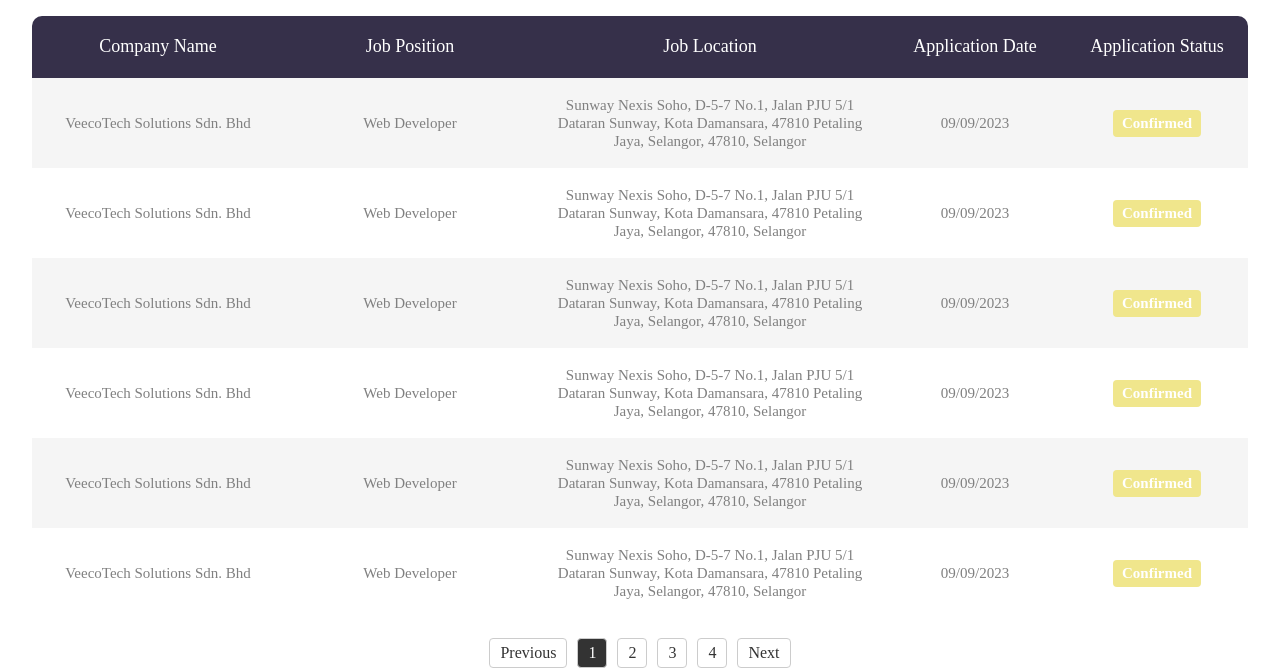
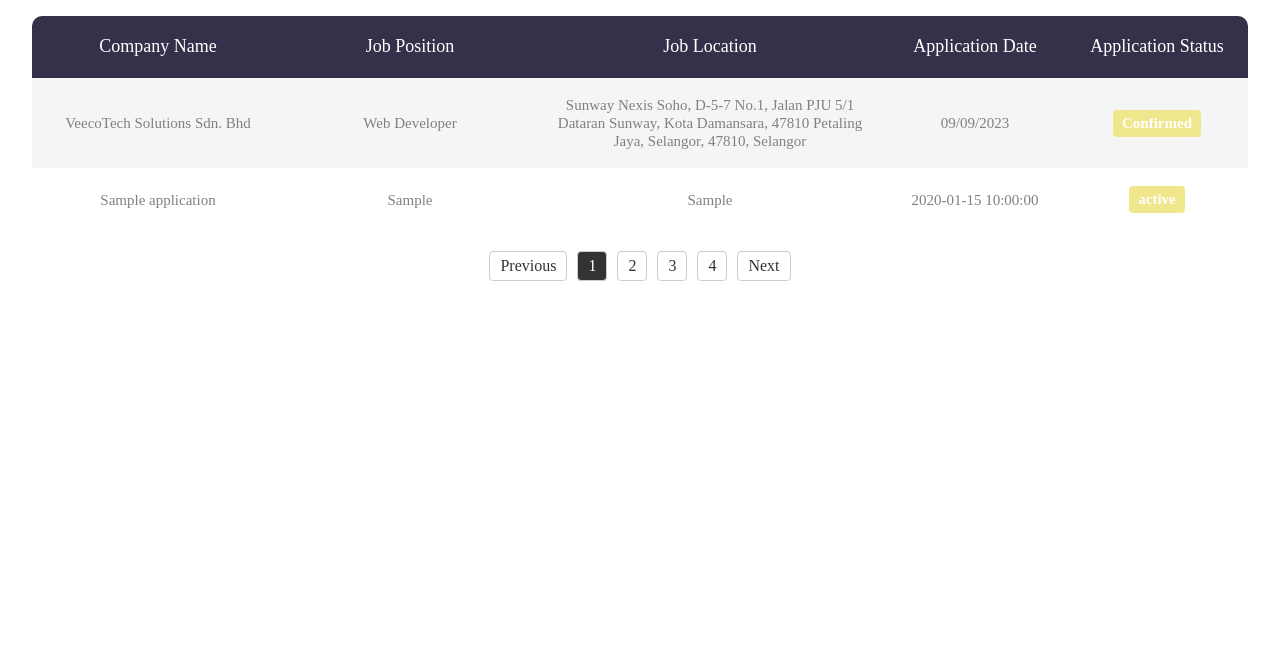
Before and after one commit to yongsean/cloudAssignment, a Flask app: template templates/trackApplication.html in a window 1280 px wide. Shown: the part 163-831 px from the top of the page. After the commit the page ends 444 px from the top, so only its background shows below. Run offline with Flask 3, Linux system fonts and the light colour scheme; the template is opened without the code that fills it: most values are stand-ins (such as "Sample title", 1, 10 or a date in 2020).

Commit message:
Update trackApplication.html

```diff
--- a/templates/trackApplication.html
+++ b/templates/trackApplication.html
@@ -373,44 +373,11 @@
             <td><span class="badge badge-pending">Confirmed</span></td>
         </tr>
         <tr>
-            <td>VeecoTech Solutions Sdn. Bhd</td>
-            <td>Web Developer</td>
-            <td>Sunway Nexis Soho, D-5-7 No.1, Jalan PJU 5/1 Dataran Sunway, Kota Damansara, 47810 Petaling
-                Jaya, Selangor, 47810, Selangor</td>
-            <td>09/09/2023</td>
-            <td><span class="badge badge-pending">Confirmed</span></td>
-        </tr>
-        <tr>
-            <td>VeecoTech Solutions Sdn. Bhd</td>
-            <td>Web Developer</td>
-            <td>Sunway Nexis Soho, D-5-7 No.1, Jalan PJU 5/1 Dataran Sunway, Kota Damansara, 47810 Petaling
-                Jaya, Selangor, 47810, Selangor</td>
-            <td>09/09/2023</td>
-            <td><span class="badge badge-pending">Confirmed</span></td>
-        </tr>
-        <tr>
-            <td>VeecoTech Solutions Sdn. Bhd</td>
-            <td>Web Developer</td>
-            <td>Sunway Nexis Soho, D-5-7 No.1, Jalan PJU 5/1 Dataran Sunway, Kota Damansara, 47810 Petaling
-                Jaya, Selangor, 47810, Selangor</td>
-            <td>09/09/2023</td>
-            <td><span class="badge badge-pending">Confirmed</span></td>
-        </tr>
-        <tr>
-            <td>VeecoTech Solutions Sdn. Bhd</td>
-            <td>Web Developer</td>
-            <td>Sunway Nexis Soho, D-5-7 No.1, Jalan PJU 5/1 Dataran Sunway, Kota Damansara, 47810 Petaling
-                Jaya, Selangor, 47810, Selangor</td>
-            <td>09/09/2023</td>
-            <td><span class="badge badge-pending">Confirmed</span></td>
-        </tr>
-        <tr>
-            <td>VeecoTech Solutions Sdn. Bhd</td>
-            <td>Web Developer</td>
-            <td>Sunway Nexis Soho, D-5-7 No.1, Jalan PJU 5/1 Dataran Sunway, Kota Damansara, 47810 Petaling
-                Jaya, Selangor, 47810, Selangor</td>
-            <td>09/09/2023</td>
-            <td><span class="badge badge-pending">Confirmed</span></td>
+            <td>{{application.company_name}}</td>
+            <td>{{application.job_position}}</td>
+            <td>{{application.job_location}}</td>
+            <td>{{application.applyDateTime}}</td>
+            <td><span class="badge badge-pending">{{application.status}}</span></td>
         </tr>
     </table>
 
```
